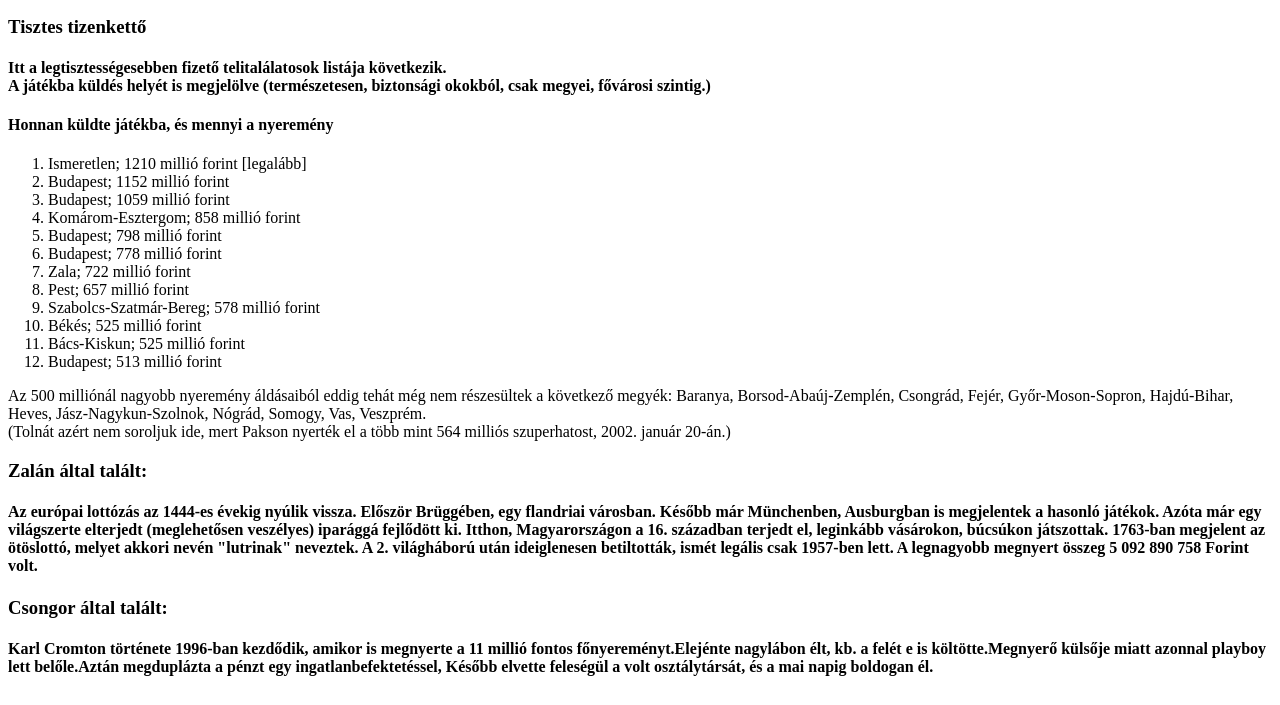
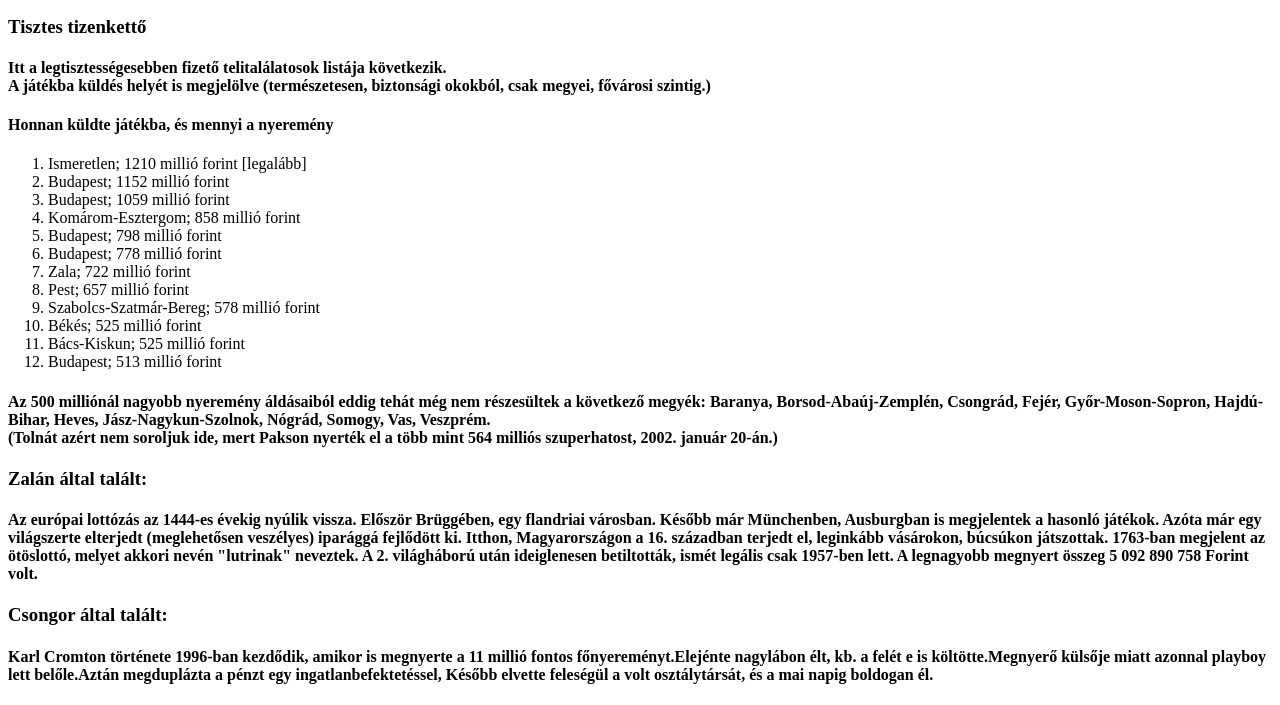
Before and after one commit to MrErik402/Csapatmunka, a plain HTML site: page erdekes_tortenetek.html in a window 1280 px wide. Shown: the part 546-1251 px from the top of the page. Drawn offline with Linux system fonts and the light colour scheme.

Commit message:
Érdekes történetek HTML oldal elkészült

```diff
--- a/erdekes_tortenetek.html
+++ b/erdekes_tortenetek.html
@@ -41,8 +41,8 @@
                     <li>Bács-Kiskun; 525 millió forint</li>
                     <li>Budapest; 513 millió forint</li>
                 </ol>
-            <p>Az 500 milliónál nagyobb nyeremény áldásaiból eddig tehát még nem részesültek a következő megyék: Baranya, Borsod-Abaúj-Zemplén, Csongrád, Fejér, Győr-Moson-Sopron, Hajdú-Bihar, Heves, Jász-Nagykun-Szolnok, Nógrád, Somogy, Vas, Veszprém.<br>
-                (Tolnát azért nem soroljuk ide, mert Pakson nyerték el a több mint 564 milliós szuperhatost, 2002. január 20-án.)</p></h4></p>
+            <p><h4>Az 500 milliónál nagyobb nyeremény áldásaiból eddig tehát még nem részesültek a következő megyék: Baranya, Borsod-Abaúj-Zemplén, Csongrád, Fejér, Győr-Moson-Sopron, Hajdú-Bihar, Heves, Jász-Nagykun-Szolnok, Nógrád, Somogy, Vas, Veszprém.<br>
+                (Tolnát azért nem soroljuk ide, mert Pakson nyerték el a több mint 564 milliós szuperhatost, 2002. január 20-án.)</h4></p></h4></p>
             <p><h3>Zalán által talált:</h3></p>
             <p><h4>Az európai lottózás az 1444-es évekig nyúlik vissza.
                 Először Brüggében, egy flandriai városban.
```
